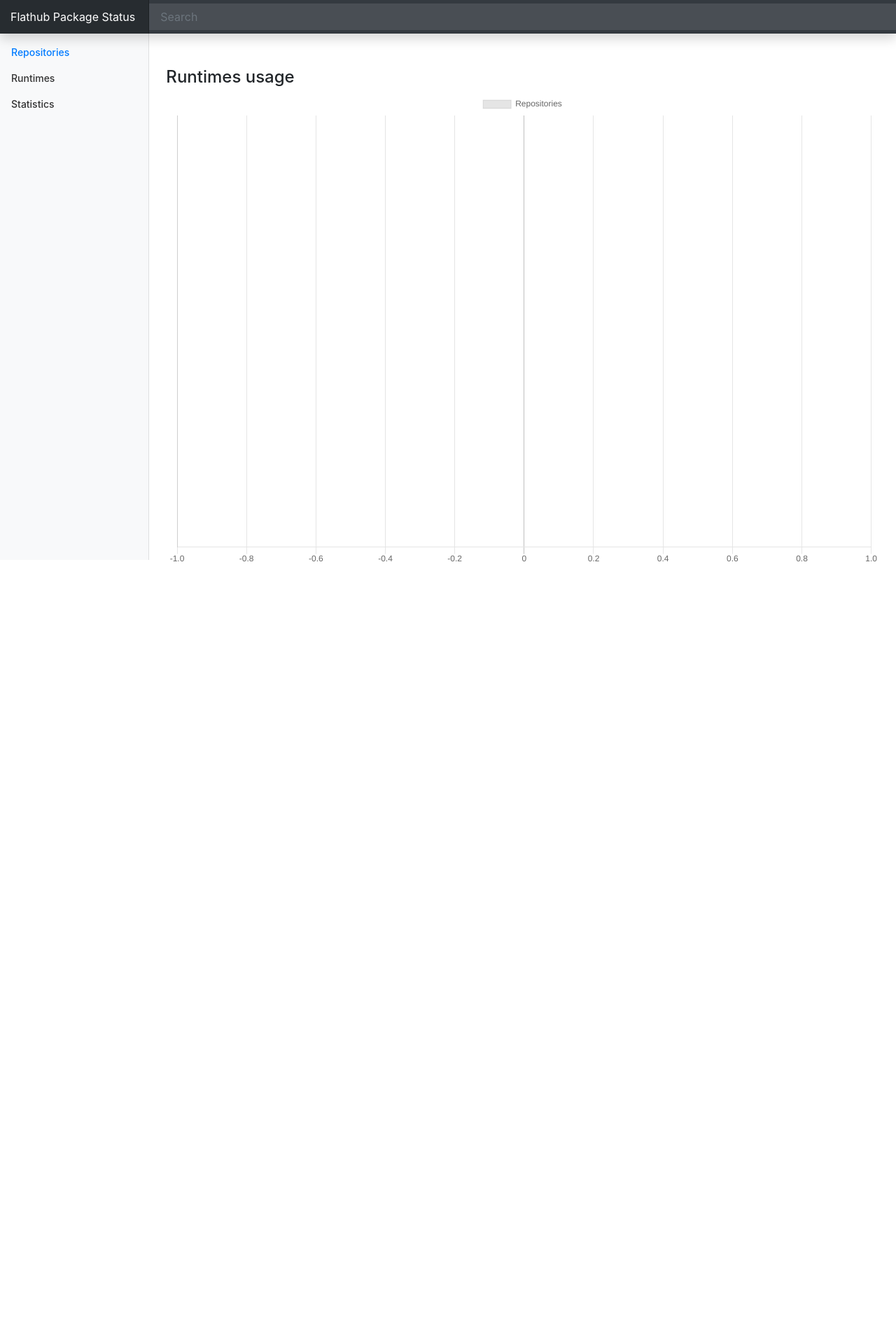
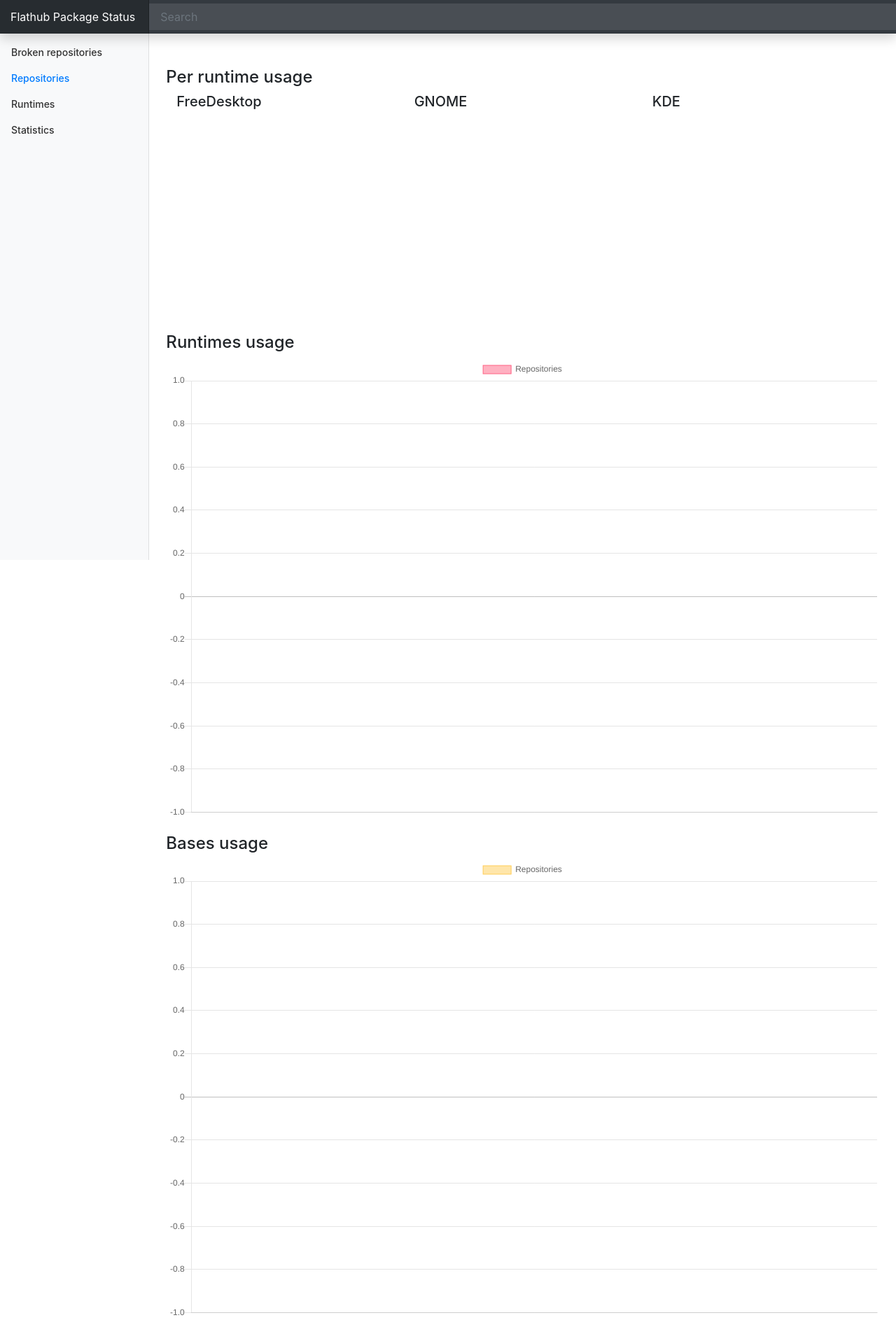
Before and after one commit to bilelmoussaoui/fps, a Flask app: template fps/templates/stats.html in a window 1280 px wide. Shown: the whole page at 70% size. Before the commit the page ends 803 px from the top, so only its background shows below. Run offline with Flask 2, Linux system fonts and the light colour scheme; the template is opened without the code that fills it, so the values that code supplies are empty; a map, chart or similar area stays blank; parts of the project's set-up code (start-up, migrations or seed data) failed here and were passed over; some libraries are stand-ins or nearby versions.

Commit message:
FPS: display per runtime stats

```diff
--- a/fps/config.py
+++ b/fps/config.py
@@ -4,6 +4,7 @@ from pathlib import Path
 import os
 
 from dotenv import load_dotenv
+import multiprocessing_logging
 
 import logzero
 
@@ -21,7 +22,7 @@ IGNORE_REPOS = ["ansible-playbook", "buildbot", "flathub",
                 "buildbot", "buildbot-config", "buildbot-flathub",
                 "shared-modules", "linux-store-frontend", "flathub.org",
                 "linux-store-backend", "flathub-stats",
-                "rpm-nginx", ]
+                "rpm-nginx", "electron-sample-app"]
 
 
 if not GITHUB_TOKEN:
--- a/fps/server.py
+++ b/fps/server.py
@@ -38,15 +38,19 @@ def main():
         'end_pagination': end_pagination
     })
 
+
 @flask_app.route('/runtimes')
 def runtimes():
     app = Application(get_db())
 
     runtimes = app.get_runtimes()
+    bases = app.get_bases()
 
     return render_template('runtimes.html', ** {
-        'runtimes': runtimes
+        'runtimes': runtimes,
+        'bases': bases
     })
+
 
 @flask_app.route('/runtime/<runtime_id>')
 def runtime(runtime_id):
@@ -58,15 +62,44 @@ def runtime(runtime_id):
         'repositories': repos,
     })
 
+
+@flask_app.route('/base/<base_id>')
+def base(base_id):
+    app = Application(get_db())
+
+    repos = app.load_repos_per_base(base_id)
+
+    return render_template('base.html', **{
+        'repositories': repos,
+    })
+
+
 @flask_app.route('/stats')
 def stats():
 
     app = Application(get_db())
 
-    runtimes_usage = app.runtimes_stats()
+    runtimes_usage, gnome_usage, kde_usage, fdo_usage = app.get_runtimes_usage()
+    bases_usage = app.get_bases_usage()
 
     return render_template('stats.html', **{
         'runtimes_usage': runtimes_usage,
+        'fdo_usage': fdo_usage.items(),
+        'gnome_usage': gnome_usage.items(),
+        'kde_usage': kde_usage.items(),
+        'bases_usage': bases_usage,
+    })
+
+
+@flask_app.route('/broken')
+def broken_repos():
+
+    app = Application(get_db())
+
+    broken_repos = app.broken_repos()
+
+    return render_template('repos.broken.html', **{
+        'repositories': broken_repos,
     })
 
 
--- /dev/null
+++ b/fps/templates/layout.html
@@ -0,0 +1,63 @@
+<!doctype html>
+<html lang="en">
+
+<head>
+    <meta charset="utf-8">
+    <meta name="viewport" content="width=device-width, initial-scale=1, shrink-to-fit=no">
+
+    <link rel="stylesheet" href="/css/bootstrap.min.css">
+    <link rel="stylesheet" href="/css/dashboard.css">
+</head>
+
+<body>
+
+    <nav class="navbar navbar-dark fixed-top bg-dark flex-md-nowrap p-0 shadow">
+        <a class="navbar-brand col-sm-3 col-md-2 mr-0" href="#">Flathub Package Status</a>
+        <input class="form-control form-control-dark w-100" type="text" placeholder="Search" aria-label="Search">
+    </nav>
+
+    <div class="container-fluid">
+        <div class="row">
+            <nav class="col-md-2 d-none d-md-block bg-light sidebar">
+                <div class="sidebar-sticky">
+                    <ul class="nav flex-column">
+                        <li class="nav-item">
+                            <a class="nav-link" href="/broken">
+                                <span data-feather="layers"></span>
+                                Broken repositories
+                            </a>
+                        </li>
+                        <li class="nav-item">
+                            <a class="nav-link active" href="/">
+                                <span data-feather="home"></span>
+                                Repositories
+                            </a>
+                        </li>
+                        <li class="nav-item">
+                            <a class="nav-link" href="/runtimes">
+                                <span data-feather="file"></span>
+                                Runtimes
+                            </a>
+                        </li>
+                        <li class="nav-item">
+                            <a class="nav-link" href="/stats">
+                                <span data-feather="layers"></span>
+                                Statistics
+                            </a>
+                        </li>
+                    </ul>
+                </div>
+            </nav>
+
+            <main role="main" class="col-md-9 ml-sm-auto col-lg-10 px-4 mt-5">
+                {% block content %}{% endblock %}
+            </main>
+        </div>
+    </div>
+
+    <script src="/js/bootstrap.min.js"></script>
+    <script src="/js/dashboard.js"></script>
+    {% block footer %}{% endblock %}
+</body>
+
+</html>
--- a/fps/templates/repos.html
+++ b/fps/templates/repos.html
@@ -1,4 +1,4 @@
-{% extends "base.html" %}
+{% extends "layout.html" %}
 
 {% block content %}
 
--- a/fps/templates/runtime.html
+++ b/fps/templates/runtime.html
@@ -1,4 +1,4 @@
-{% extends "base.html" %}
+{% extends "layout.html" %}
 
 {% block content %}
 
--- a/fps/templates/stats.html
+++ b/fps/templates/stats.html
@@ -1,35 +1,169 @@
-{% extends "base.html" %}
+{% extends "layout.html" %}
 
 {% block content %}
 
+<h4>Per runtime usage</h4>
+<div class="container">
+  <div class="row">
+    <div class="col-sm">
+
+        <h5>FreeDesktop</h5>
+        <canvas id="FDORuntimesChart" width="300" height="300"></canvas>
+    </div>
+    <div class="col-sm">
+        <h5>GNOME</h5>
+        <canvas id="GNOMERuntimesChart" width="300" height="300"></canvas>
+    </div>
+    <div class="col-sm">
+        <h5>KDE</h5>
+        <canvas id="KDERuntimesChart" width="300" height="300"></canvas>
+    </div>
+  </div>
+</div>
+
+
 <h4>Runtimes usage</h4>
 <canvas id="runtimesChart" width="600" height="400"></canvas>
+
+<h4>Bases usage</h4>
+<canvas id="basesChart" width="600" height="400"></canvas>
+
 
 {% endblock %}
 {% block footer %}
 <script src="/js/chart.min.js"></script>
 <script>
-    // define the chart data
-    var runtimesChartData = {
-        labels : [{% for runtime, count in runtimes_usage %}
-            "{{ runtime }}",
+
+    var chartColors = {
+        red: 'rgb(255, 99, 132)',
+        orange: 'rgb(255, 159, 64)',
+        yellow: 'rgb(255, 205, 86)',
+        green: 'rgb(75, 192, 192)',
+        blue: 'rgb(54, 162, 235)',
+        purple: 'rgb(153, 102, 255)',
+        grey: 'rgb(201, 203, 207)'
+    };
+    var color = Chart.helpers.color;
+
+    var runtimesChart = new Chart(document.getElementById("runtimesChart").getContext("2d"), {
+        type: 'bar',
+        data: {
+            labels : [{% for runtime, count in runtimes_usage %}
+                "{{ runtime }}",
+                {% endfor %}],
+            datasets: [{
+                borderWidth: 1,
+                backgroundColor: color(chartColors.red).alpha(0.5).rgbString(),
+                borderColor: chartColors.red,
+                data: [{% for runtime, count in runtimes_usage %}
+                        {{ count }},
+                    {% endfor %}],
+                label: "Repositories"
+            }]
+        },
+        options: {
+            responsive: true,
+            legend: {
+                position: 'top',
+            }
+        }
+    });
+
+    var basesChart = new Chart(document.getElementById("basesChart").getContext("2d"), {
+        type: 'bar',
+        data: {
+        labels : [{% for base, count in bases_usage %}
+            "{{ base }}",
             {% endfor %}],
         datasets: [{
             borderWidth: 1,
-            data: [{% for runtime, count in runtimes_usage %}
+            backgroundColor: color(chartColors.yellow).alpha(0.5).rgbString(),
+            borderColor: chartColors.yellow,
+            data: [{% for base, count in bases_usag %}
                     {{ count }},
                 {% endfor %}],
             label: "Repositories"
         }]
-    };
+        },
+        options: {
+            responsive: true,
+        }
+    });
 
-    var ctx = document.getElementById("runtimesChart").getContext("2d");
-
-    // create the chart using the chart canvas
-    var runtimesChart = new Chart(ctx, {
-        type: 'horizontalBar',
-        data: runtimesChartData
-
-    });
+    new Chart(document.getElementById("GNOMERuntimesChart").getContext("2d"), {
+        type: 'pie',
+        data: {
+            datasets: [{
+                data: [{% for runtime, count in gnome_usage %}
+                        "{{ count }}",
+                        {% endfor %}],
+                backgroundColor: [
+                    chartColors.red,
+                    chartColors.purple,
+                    chartColors.blue,
+                    chartColors.orange,
+                    chartColors.green,
+                    chartColors.yellow,
+                    chartColors.grey,
+                ],
+            }],
+            labels: [{% for runtime, count in gnome_usage %}
+                        "{{ runtime }}",
+                        {% endfor %}],
+        },
+        options: {
+            responsive: true
+        }
+    })
+    new Chart(document.getElementById("FDORuntimesChart").getContext("2d"), {
+        type: 'pie',
+        data: {
+            datasets: [{
+                data: [{% for runtime, count in fdo_usage %}
+                        "{{ count }}",
+                        {% endfor %}],
+                backgroundColor: [
+                    chartColors.red,
+                    chartColors.purple,
+                    chartColors.blue,
+                    chartColors.orange,
+                    chartColors.green,
+                    chartColors.yellow,
+                    chartColors.grey,
+                ],
+            }],
+            labels: [{% for runtime, count in fdo_usage %}
+                        "{{ runtime }}",
+                        {% endfor %}],
+        },
+        options: {
+            responsive: true
+        }
+    })
+    new Chart(document.getElementById("KDERuntimesChart").getContext("2d"), {
+        type: 'pie',
+        data: {
+            datasets: [{
+                data: [{% for runtime, count in kde_usage %}
+                        "{{ count }}",
+                        {% endfor %}],
+                backgroundColor: [
+                    chartColors.red,
+                    chartColors.purple,
+                    chartColors.blue,
+                    chartColors.orange,
+                    chartColors.green,
+                    chartColors.yellow,
+                    chartColors.grey,
+                ],
+            }],
+            labels: [{% for runtime, count in kde_usage %}
+                        "{{ runtime }}",
+                        {% endfor %}],
+        },
+        options: {
+            responsive: true
+        }
+    })
 </script>
 {% endblock %}
```
Also changed, not shown: fps/application.py (+59 -3 lines), fps/flathub.py (+4 -16 lines), fps/repository.py (+7 -4 lines), fps/templates/repos.broken.html (added, +34 -0 lines), fps/templates/runtimes.html (+27 -6 lines), fps/utils.py (+22 -2 lines), 3 other files.
